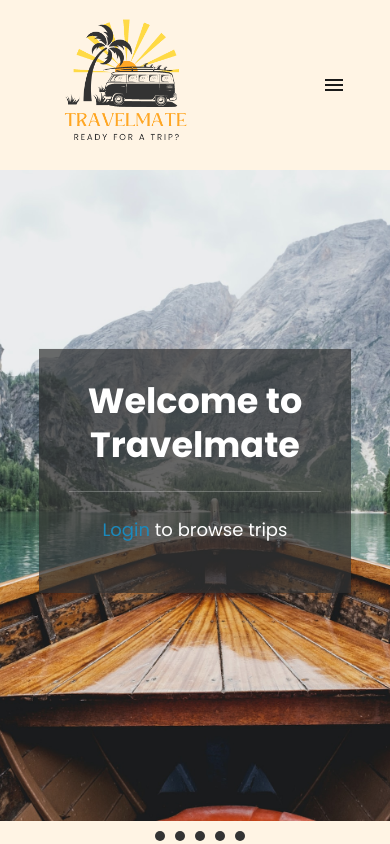
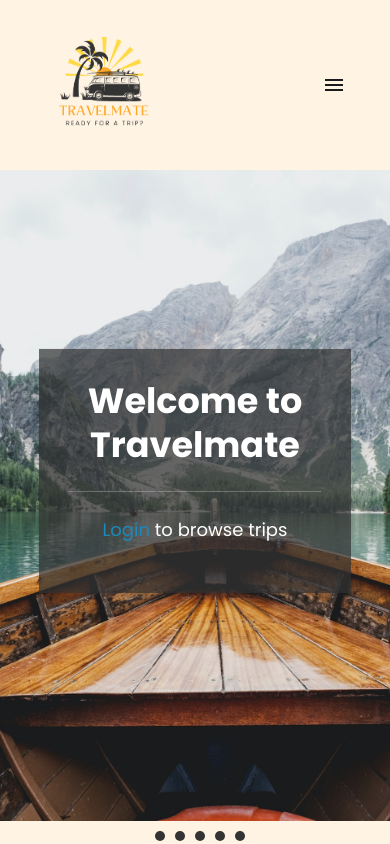
Before and after one commit to Majid-pkz/Travelmate, a React (Create React App) app in the folder client/: page / in a window 390 px wide. Shown: the top 844 px of the page. Built offline with nearby package versions, Linux system fonts and the light colour scheme.

Commit message:
add date format dd-mm-yyyy

```diff
--- a/client/src/components/Header/Header.css
+++ b/client/src/components/Header/Header.css
@@ -61,14 +61,16 @@ body {
   background-color: #574c4c;
 }
 
-
-@media (max-width: 768px) {
+@media (max-width: 800px) {
   .nav-elements ul li:not(:last-child) {
     margin-right: 30px;
   }
+  .logo img{
+  height: 110px;
+ }
 }
 
-@media (max-width: 600px) {
+@media (max-width: 650px) {
   .menu-icon {
     display: block;
     cursor: pointer;
--- a/client/src/pages/Trip.js
+++ b/client/src/pages/Trip.js
@@ -18,8 +18,7 @@ import Avatar from '@mui/material/Avatar';
 import IconButton from '@mui/material/IconButton';
 import Typography from '@mui/material/Typography';
 import { red } from '@mui/material/colors';
-import FavoriteIcon from '@mui/icons-material/Favorite';
-import ShareIcon from '@mui/icons-material/Share';
+
 import ExpandMoreIcon from '@mui/icons-material/ExpandMore';
 import MoreVertIcon from '@mui/icons-material/MoreVert';
 
```
